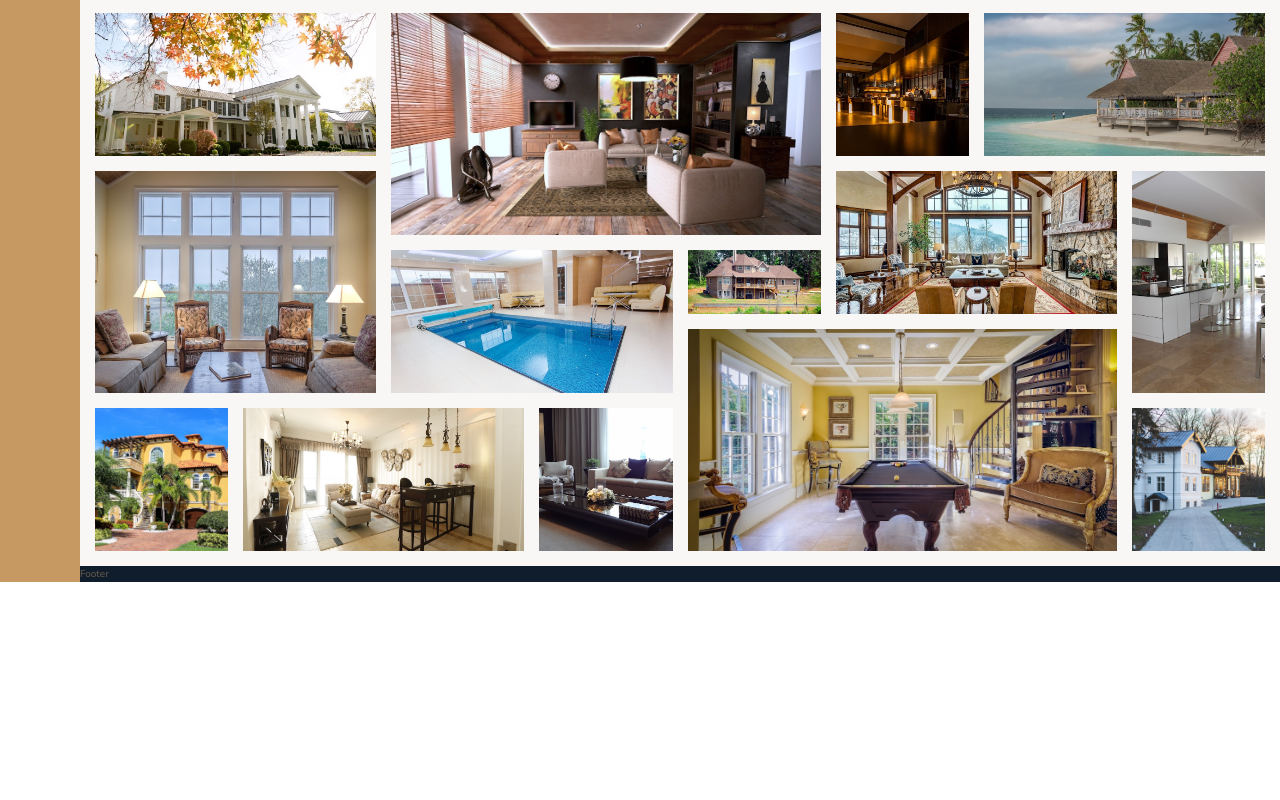
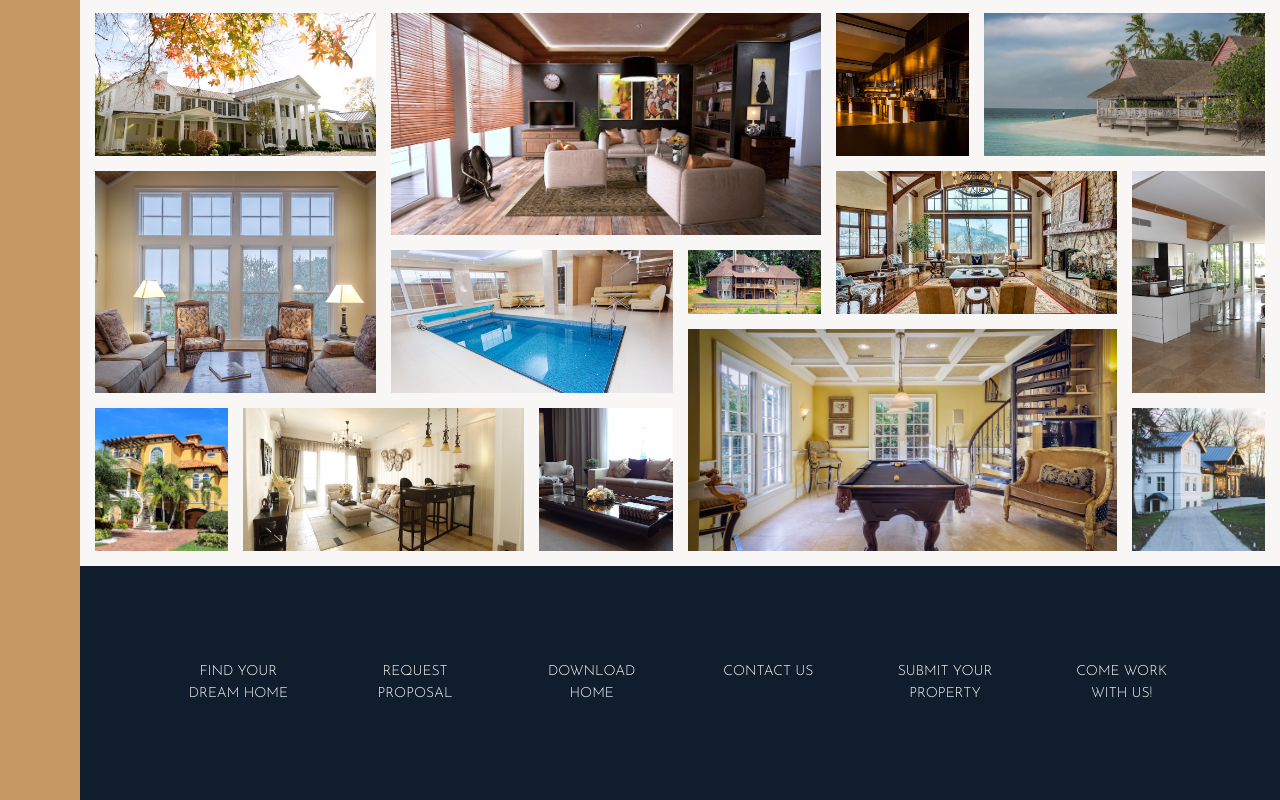
Before and after one commit to AhmedHafez1/Nexter, a website: page index.html in a window 1280 px wide. Shown: the part 3053-3853 px from the top of the page. Before the commit the page ends 3635 px from the top, so only its background shows below. Drawn offline with nearby package versions, Linux system fonts and the light colour scheme.

Commit message:
Finalizing Fooer

```diff
--- a/index.html
+++ b/index.html
@@ -341,6 +341,15 @@
         <img src="img/gal-14.jpeg" class="gallery__img" />
       </gallery>
     </section>
-    <footer class="footer">Footer</footer>
+    <footer class="footer">
+      <ul class="nav">
+        <li class="nav__Item"><a href="#" class="nav__link">Find Your Dream Home</a></li>
+        <li class="nav__Item"><a href="#" class="nav__link">Request Proposal</a></li>
+        <li class="nav__Item"><a href="#" class="nav__link">Download Home</a></li>
+        <li class="nav__Item"><a href="#" class="nav__link">Contact us</a></li>
+        <li class="nav__Item"><a href="#" class="nav__link">Submit Your Property</a></li>
+        <li class="nav__Item"><a href="#" class="nav__link">Come work with us!</a></li>
+      </ul>
+    </footer>
   </body>
 </html>
--- a/sass/_footer.scss
+++ b/sass/_footer.scss
@@ -1,4 +1,36 @@
 .footer {
-    background-color: $color-secondary;
-    grid-column: full-start / full-end;
+  background-color: $color-secondary;
+  grid-column: full-start / full-end;
+  padding: 8rem;
+
+  .nav {
+    display: grid;
+    grid-template-columns: repeat(auto-fit, minmax(15rem, 1fr));
+    grid-gap: 2rem;
+    align-items: stretch;
+    list-style: none;
+
+    &__link:link,
+    &__link:visited {
+      font-size: 1.4rem;
+      color: #fff;
+      font-family: $font-display;
+      text-align: center;
+      padding: 1.5rem;
+      text-decoration: none;
+      text-transform: uppercase;
+      transition: all 0.2s;
+      height: 100%;
+      text-align: center;
+      display: block;
+      backface-visibility: hidden;
+
+    }
+
+    &__link:hover,
+    &__link:active {
+      background-color: rgba(#fff, 0.05);
+      transform: translateY(-3px);
+    }
+  }
 }
```
Also changed, not shown: css/style.css.
